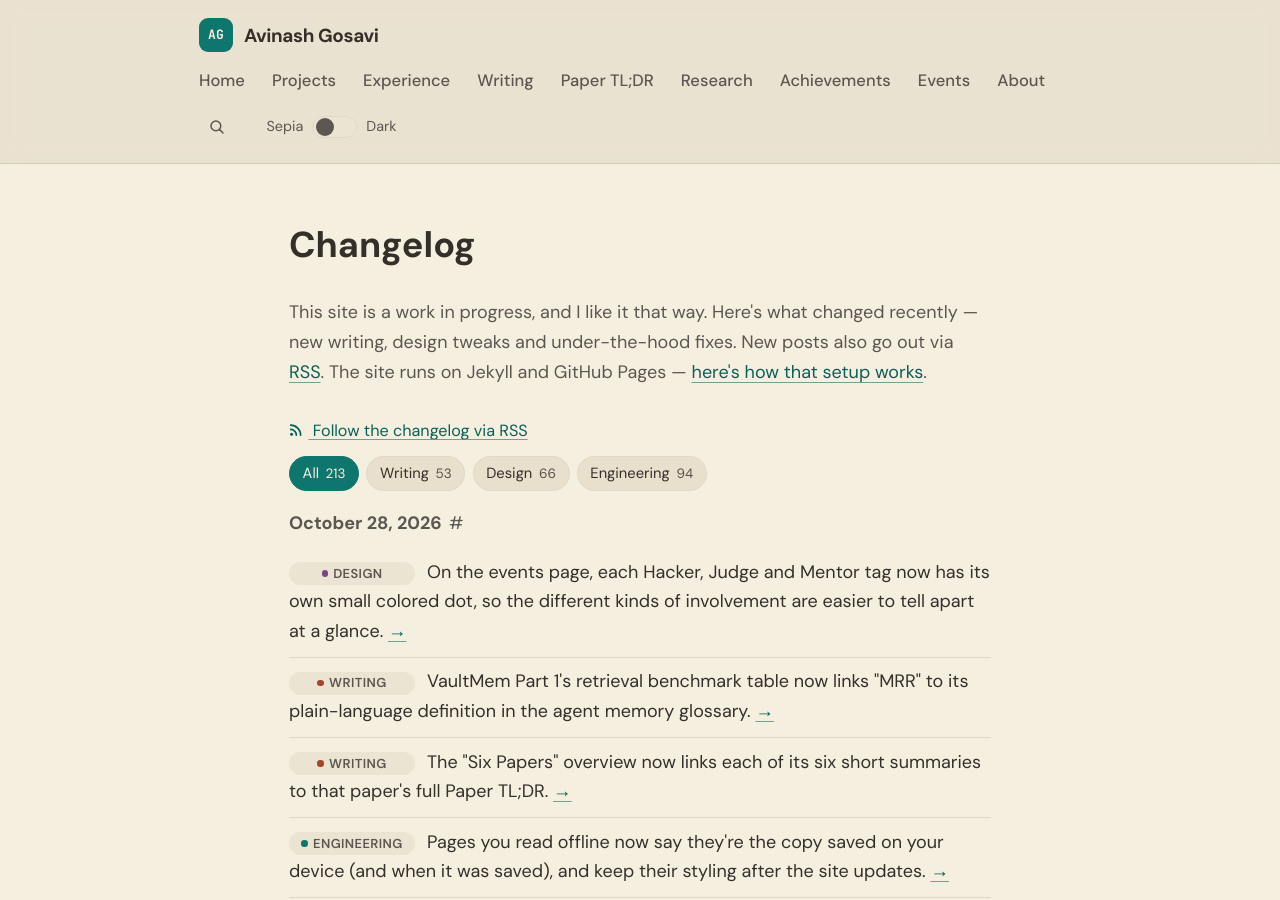
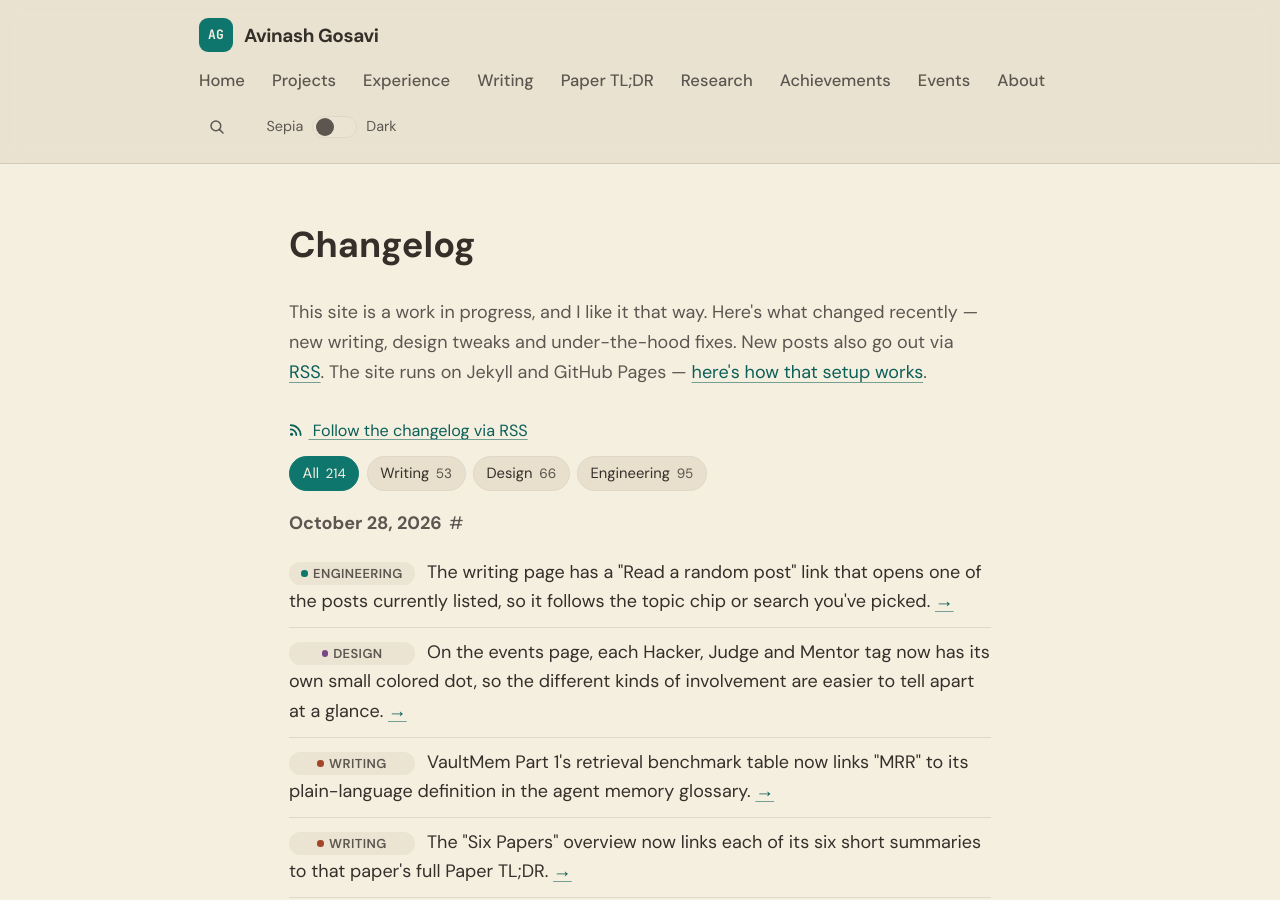
Before and after one commit to aag1091-alt/avinashgosavi.com, a Jekyll site: the page built from changelog.md, in a window 1280 px wide and 900 px high. Built offline with Jekyll 4.4.1, drawn with Linux system fonts in a browser that asks for light colours.

Commit message:
Engineering: "Read a random post" link on /blog/ (respects topic/search filter)
Co-Authored-By: Claude <noreply@anthropic.com>

```diff
--- a/_data/changelog.yml
+++ b/_data/changelog.yml
@@ -1,5 +1,9 @@
 # Public changelog shown on /changelog and (latest 3) on the homepage.
 # Newest first. desk: Writing | Design | Engineering
+- date: 2026-10-28
+  desk: Engineering
+  text: The writing page has a "Read a random post" link that opens one of the posts currently listed, so it follows the topic chip or search you've picked.
+  link: /blog/
 - date: 2026-10-28
   desk: Design
   text: On the events page, each Hacker, Judge and Mentor tag now has its own small colored dot, so the different kinds of involvement are easier to tell apart at a glance.
--- a/blog.md
+++ b/blog.md
@@ -7,7 +7,7 @@ title: All Posts
 <div class="blog-page">
   <h1>All Posts</h1>
   {% assign writing_posts = site.posts | where_exp: "p", "p.series != 'paper-tldr'" %}
-  <p class="page-lede">Paper summaries live in their own section: <a href="{{ '/paper-tldr/' | relative_url }}">Paper TL;DR →</a> · Prefer reading in order? <a href="{{ '/series/' | relative_url }}">Browse the series →</a> · <a id="blog-feed-link" href="{{ '/feed.xml' | relative_url }}" data-default="{{ '/feed.xml' | relative_url }}">Subscribe via RSS</a></p>
+  <p class="page-lede">Paper summaries live in their own section: <a href="{{ '/paper-tldr/' | relative_url }}">Paper TL;DR →</a> · Prefer reading in order? <a href="{{ '/series/' | relative_url }}">Browse the series →</a> · <a id="blog-feed-link" href="{{ '/feed.xml' | relative_url }}" data-default="{{ '/feed.xml' | relative_url }}">Subscribe via RSS</a><span id="blog-random-wrap" hidden> · <a id="blog-random" href="{{ writing_posts.first.url | relative_url }}" title="Opens one of the posts listed below, at random">Read a random post</a></span></p>
 
   <div id="search" class="search-box" role="search">
     <label for="post-search" class="visually-hidden">Search posts</label>
@@ -187,5 +187,27 @@ title: All Posts
   if (startQ) { input.value = startQ; apply(); }
   if (location.hash) applyHash();
   window.addEventListener('hashchange', applyHash);
+  /* "Read a random post": picks from the posts showing right now, so it
+     respects the topic chip and search box; never the same post twice in a
+     row. Hidden without JS (the link alone would always open one post). */
+  var rnd = document.getElementById('blog-random');
+  if (rnd) {
+    document.getElementById('blog-random-wrap').hidden = false;
+    rnd.addEventListener('click', function(e) {
+      var urls = [];
+      items.forEach(function(item) {
+        var a = item.querySelector('a');
+        if (a && item.style.display !== 'none') urls.push(a.getAttribute('href'));
+      });
+      if (!urls.length) return;
+      var last = null;
+      try { last = sessionStorage.getItem('blog-random-last'); } catch (err) {}
+      if (urls.length > 1) urls = urls.filter(function(u) { return u !== last; });
+      var pick = urls[Math.floor(Math.random() * urls.length)];
+      try { sessionStorage.setItem('blog-random-last', pick); } catch (err) {}
+      e.preventDefault();
+      location.href = pick;
+    });
+  }
 })();
 </script>
```
